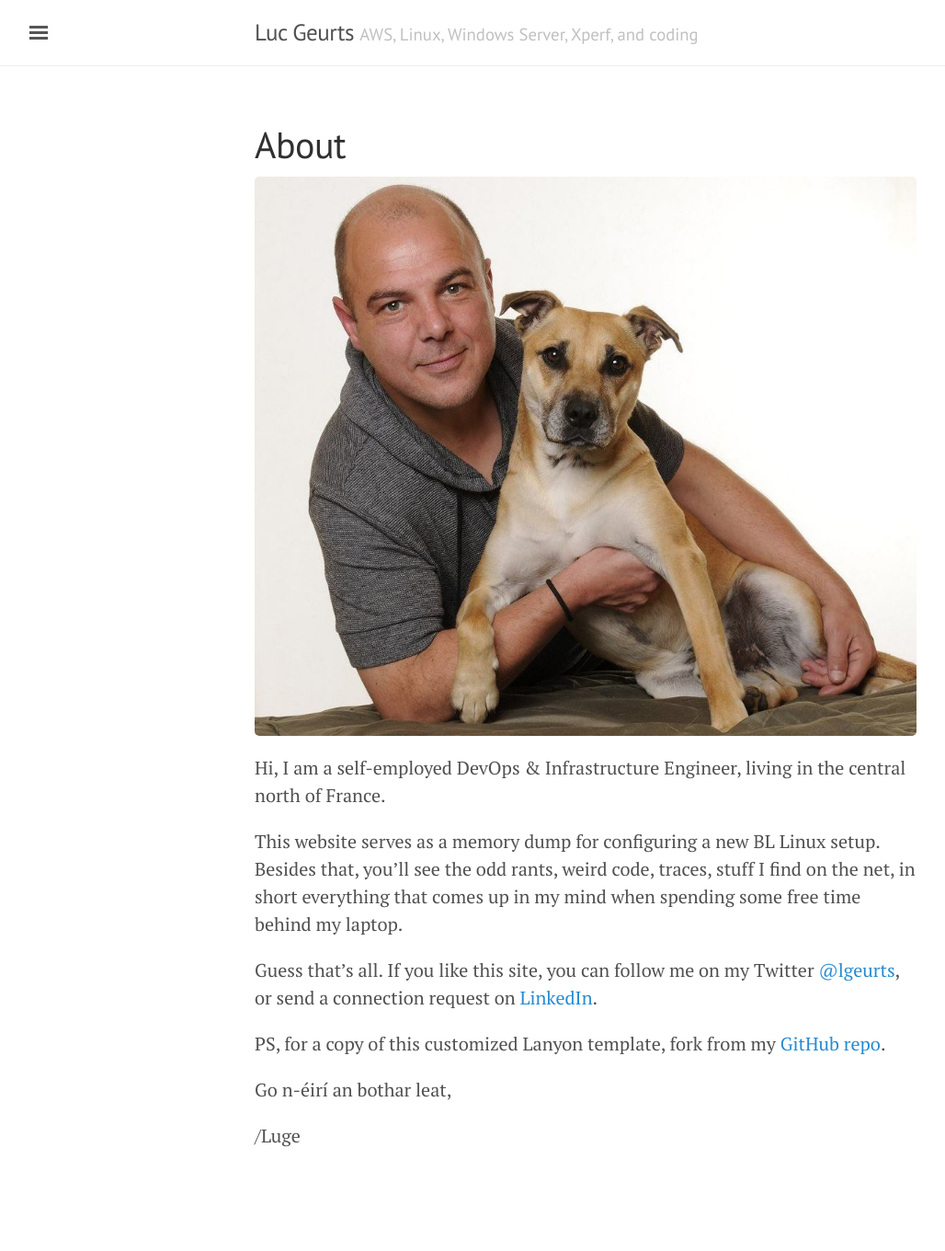
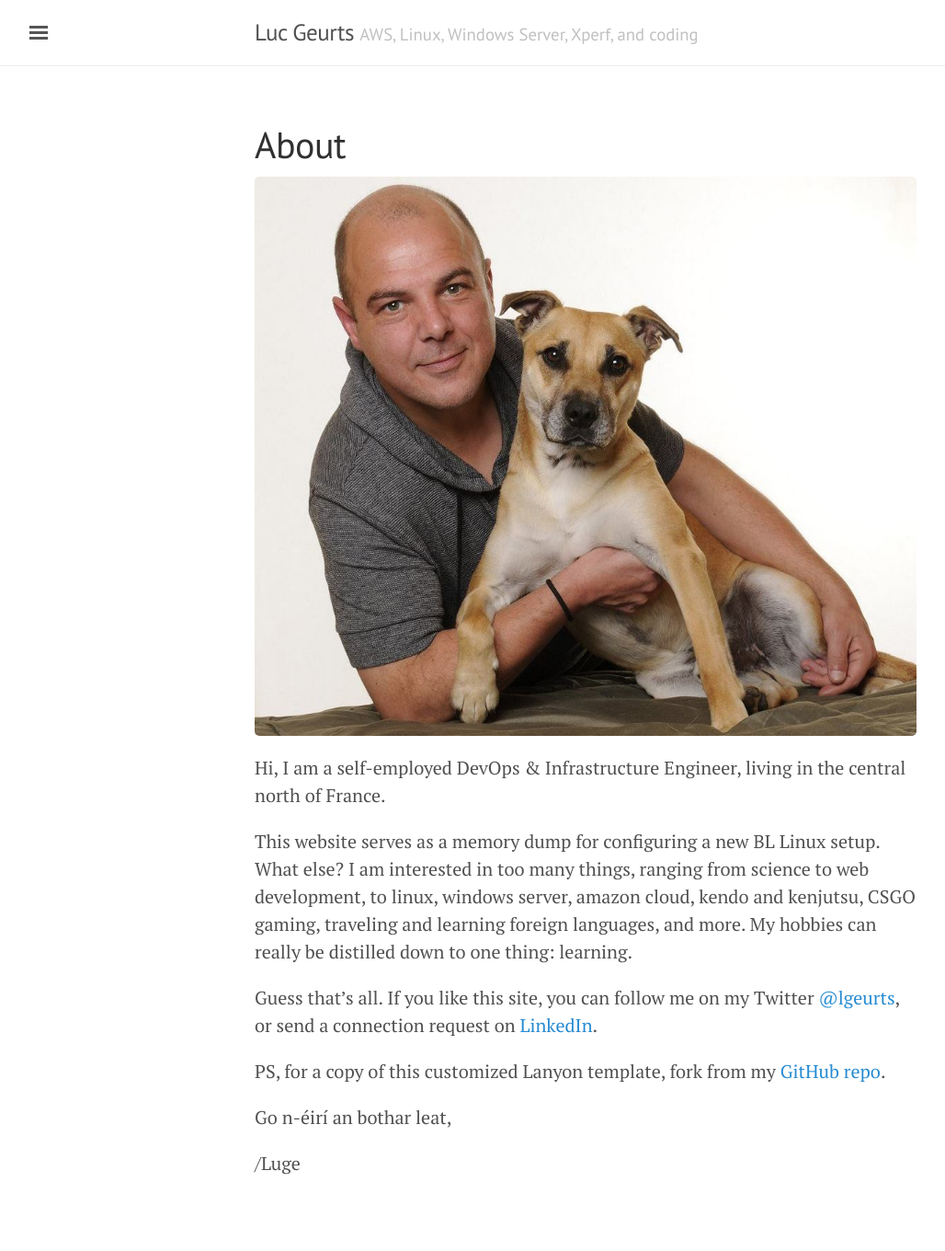
Before and after one commit to lgeurts/lgeurts.github.io, a Jekyll site: the page built from about.md, in a window 1280 px wide. Shown: the whole page at 92% size, without its empty margins (3-1031 px from the left). Built offline with Jekyll 4.4.1, drawn with Linux system fonts in a browser that asks for light colours; nearby versions of some CDN libraries; before the commit the page ends 1330 px from its top, so only the background shows below that.

Commit message:
Update about.md

```diff
--- a/about.md
+++ b/about.md
@@ -8,7 +8,7 @@ title: About
 Hi, I am a self-employed DevOps & Infrastructure Engineer, living in the central north of France.
 
 This website serves as a memory dump for configuring a new BL Linux setup.
-Besides that, you'll see the odd rants, weird code, traces, stuff I find on the net, in short everything that comes up in my mind when spending some free time behind my laptop.
+What else? I am interested in too many things, ranging from science to web development, to linux, windows server, amazon cloud, kendo and kenjutsu, CSGO gaming, traveling and learning foreign languages, and more. My hobbies can really be distilled down to one thing: learning.
 
 Guess that's all. If you like this site, you can follow me on my Twitter [@lgeurts](https://twitter.com/lgeurts), or send a connection request on [LinkedIn](https://www.linkedin.com/in/lucgeurts).
 
```
